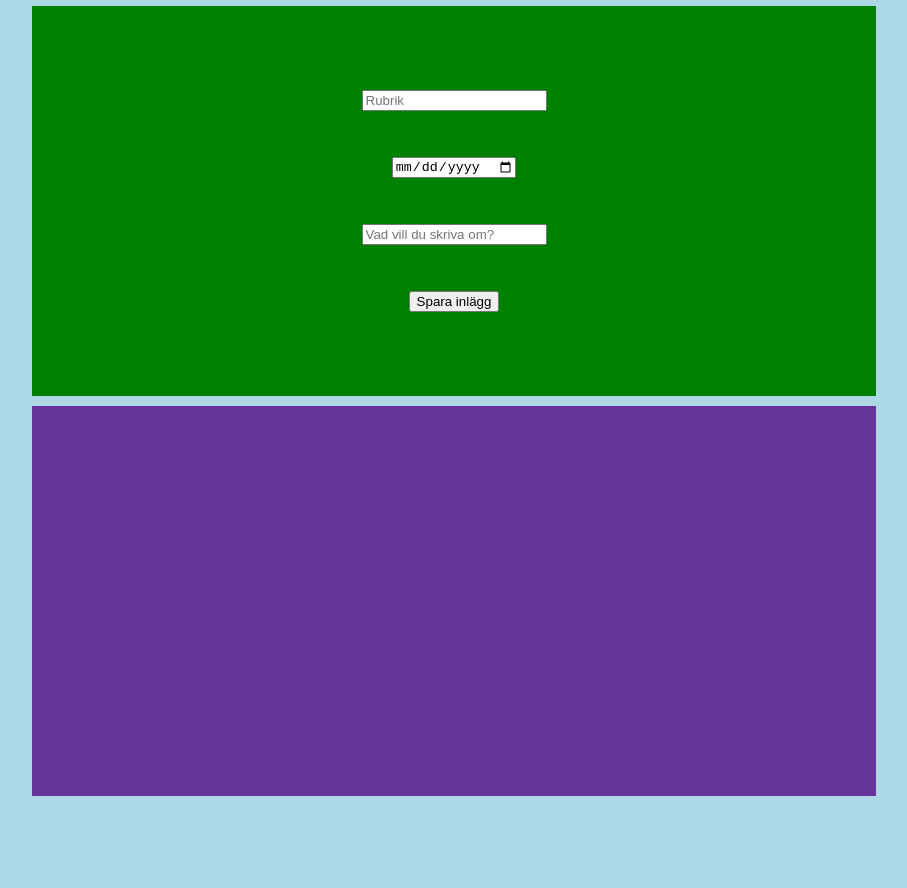
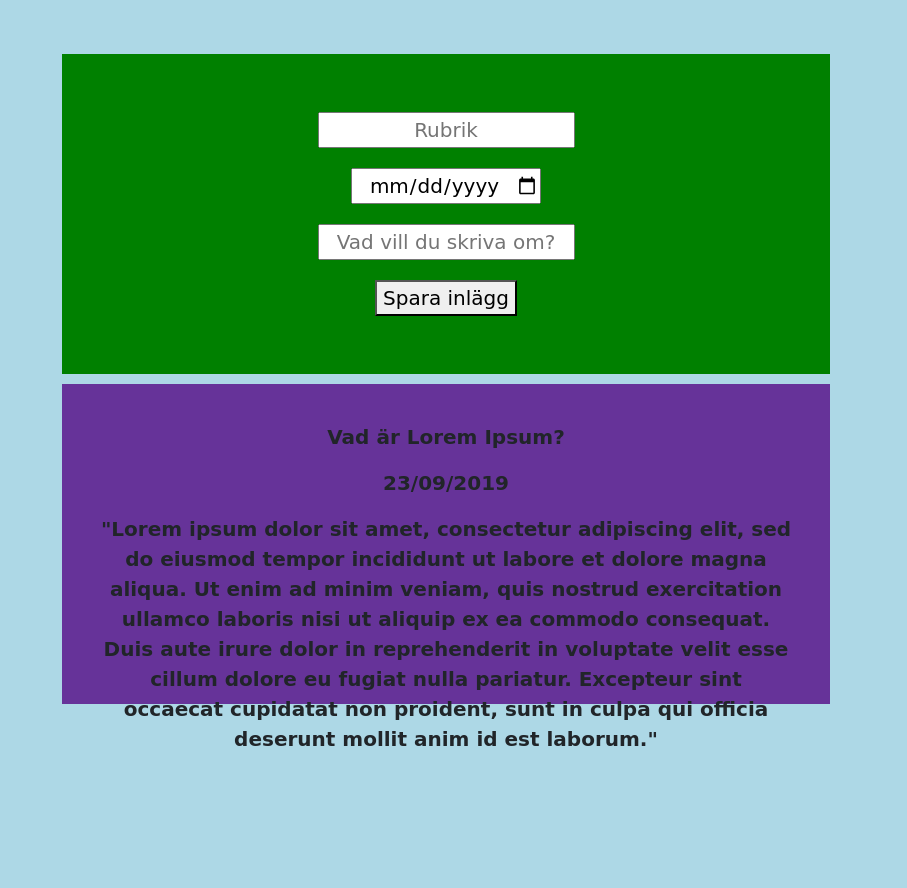
Before and after one commit to Tallbacka/Blogg, a plain HTML site: page index.html in a window 1280 px wide. Shown: the part 63-951 px from the top of the page, without its empty margins (194-1101 px from the left). Before the commit the page ends 928 px from the top, so only its background shows below. Drawn offline with nearby package versions, Linux system fonts and the light colour scheme.

Commit message:
fonts....

```diff
--- a/index.html
+++ b/index.html
@@ -6,10 +6,22 @@
     <meta name="viewport" content="width=device-width, initial-scale=1.0">
     <meta http-equiv="X-UA-Compatible" content="ie=edge">
     <title>Blogg</title>
+
+    <!-- styles -->
+    <link rel="stylesheet" href="https://stackpath.bootstrapcdn.com/bootstrap/4.3.1/css/bootstrap.min.css" integrity="sha384-ggOyR0iXCbMQv3Xipma34MD+dH/1fQ784/j6cY/iJTQUOhcWr7x9JvoRxT2MZw1T" crossorigin="anonymous">
     <link rel="stylesheet" href="style.css">
+    <link href="https://fonts.googleapis.com/css?family=Amatic+SC&display=swap" rel="stylesheet">
+
+    <!-- Scripts -->
+    <script src="https://code.jquery.com/jquery-3.3.1.slim.min.js" integrity="sha384-q8i/X+965DzO0rT7abK41JStQIAqVgRVzpbzo5smXKp4YfRvH+8abtTE1Pi6jizo" crossorigin="anonymous"></script>
+<script src="https://cdnjs.cloudflare.com/ajax/libs/popper.js/1.14.7/umd/popper.min.js" integrity="sha384-UO2eT0CpHqdSJQ6hJty5KVphtPhzWj9WO1clHTMGa3JDZwrnQq4sF86dIHNDz0W1" crossorigin="anonymous"></script>
+<script src="https://stackpath.bootstrapcdn.com/bootstrap/4.3.1/js/bootstrap.min.js" integrity="sha384-JjSmVgyd0p3pXB1rRibZUAYoIIy6OrQ6VrjIEaFf/nJGzIxFDsf4x0xIM+B07jRM" crossorigin="anonymous"></script>
+
 </head>
 
 <body>
+    <header><h1>My blogg!</h1></header>
+
     <div id="wrapper">
         <div class="container" id="inputContainer">
             <input type="text" placeholder="Rubrik">
@@ -19,9 +31,13 @@
         </div>
         <div class="container" id="responseContainer">
             <article>
-                <p id="header"></p>
-                <p id="date"></p>
-                <p id="bloggtext"></p>
+                <p id="header">Vad är Lorem Ipsum?</p>
+                <p id="date">23/09/2019</p>
+                <p id="bloggtext">"Lorem ipsum dolor sit amet, consectetur adipiscing elit, sed do eiusmod tempor
+                    incididunt ut labore et dolore magna aliqua. Ut enim ad minim veniam, quis nostrud exercitation
+                    ullamco laboris nisi ut aliquip ex ea commodo consequat. Duis aute irure dolor in reprehenderit in
+                    voluptate velit esse cillum dolore eu fugiat nulla pariatur. Excepteur sint occaecat cupidatat non
+                    proident, sunt in culpa qui officia deserunt mollit anim id est laborum."</p>
             </article>
         </div>
     </div>
--- a/style.css
+++ b/style.css
@@ -1,7 +1,10 @@
 body{
     width: 100vw;
     background-color: lightblue;
-
+    text-align: center;
+    font-family: 'Kalam', cursive;
+    font-size: 20px;
+    font-weight: bold;
 }
 
 #inputContainer{
@@ -28,6 +31,7 @@ body{
     flex-direction: column;
     padding: 3%;
     justify-content: space-evenly;
+    text-align: center;
 }
 
 #inputContainer{
@@ -40,3 +44,7 @@ body{
     height: 40vh;
 
 }
+
+input{
+    text-align: center;
+}
```
